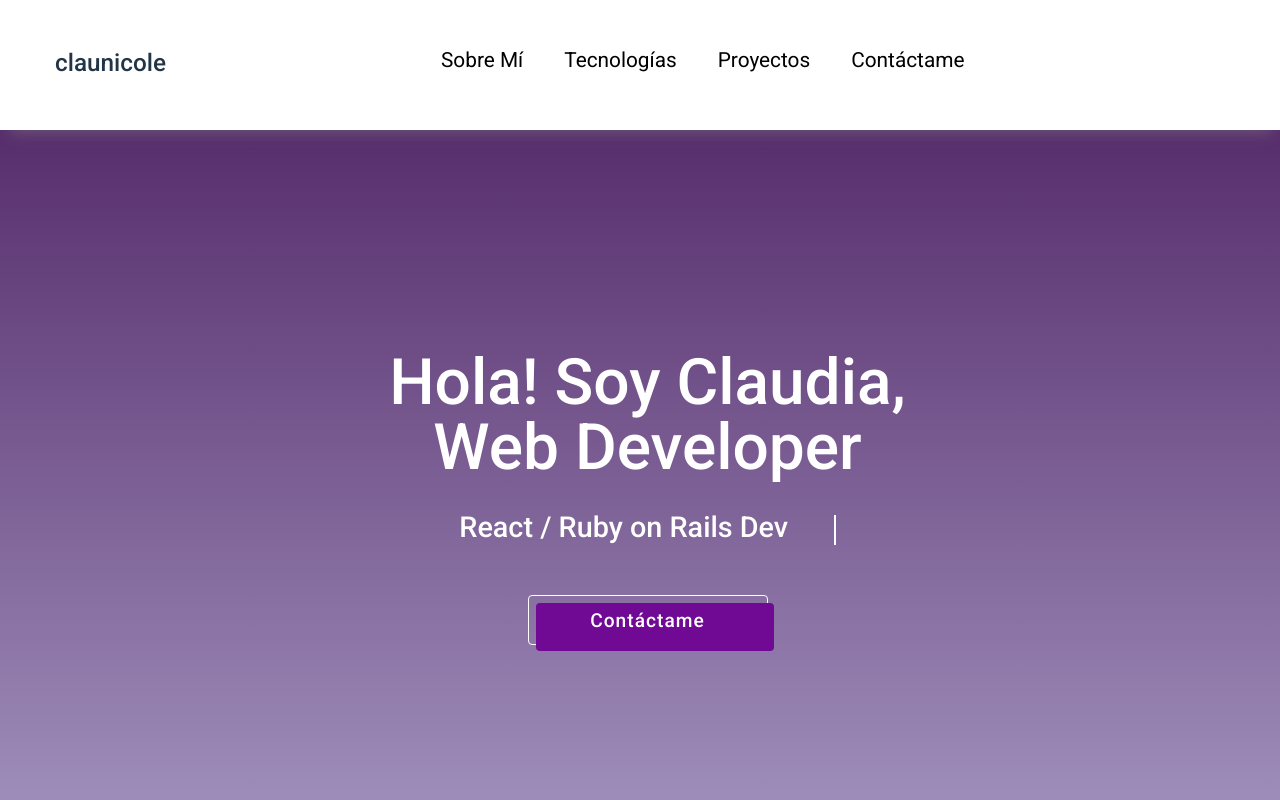
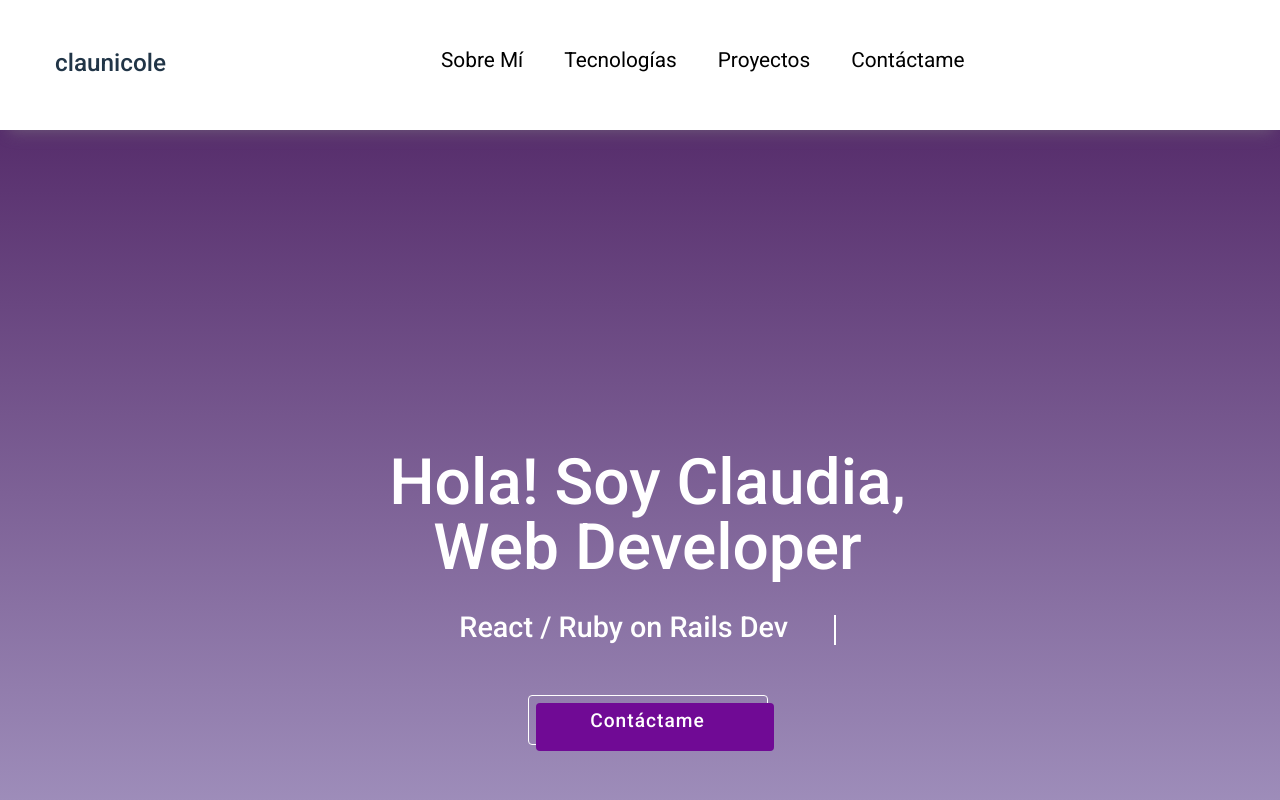
Before and after one commit to claunicole/Portfolio, a React (Vite) app: page / in a window 1280 px wide. Shown: the top 800 px of the page. Built offline with nearby package versions, Linux system fonts and the light colour scheme.

Commit message:
query tablet

```diff
--- a/src/Home/Home.css
+++ b/src/Home/Home.css
@@ -98,6 +98,13 @@ left: 0px;
 
 @media (min-width: 760px) {
 
+  .info {
+
+    padding-top: 100px;
+
+  }
+
+
 
   .info h2 {
       font-size: 2.5rem;
```
